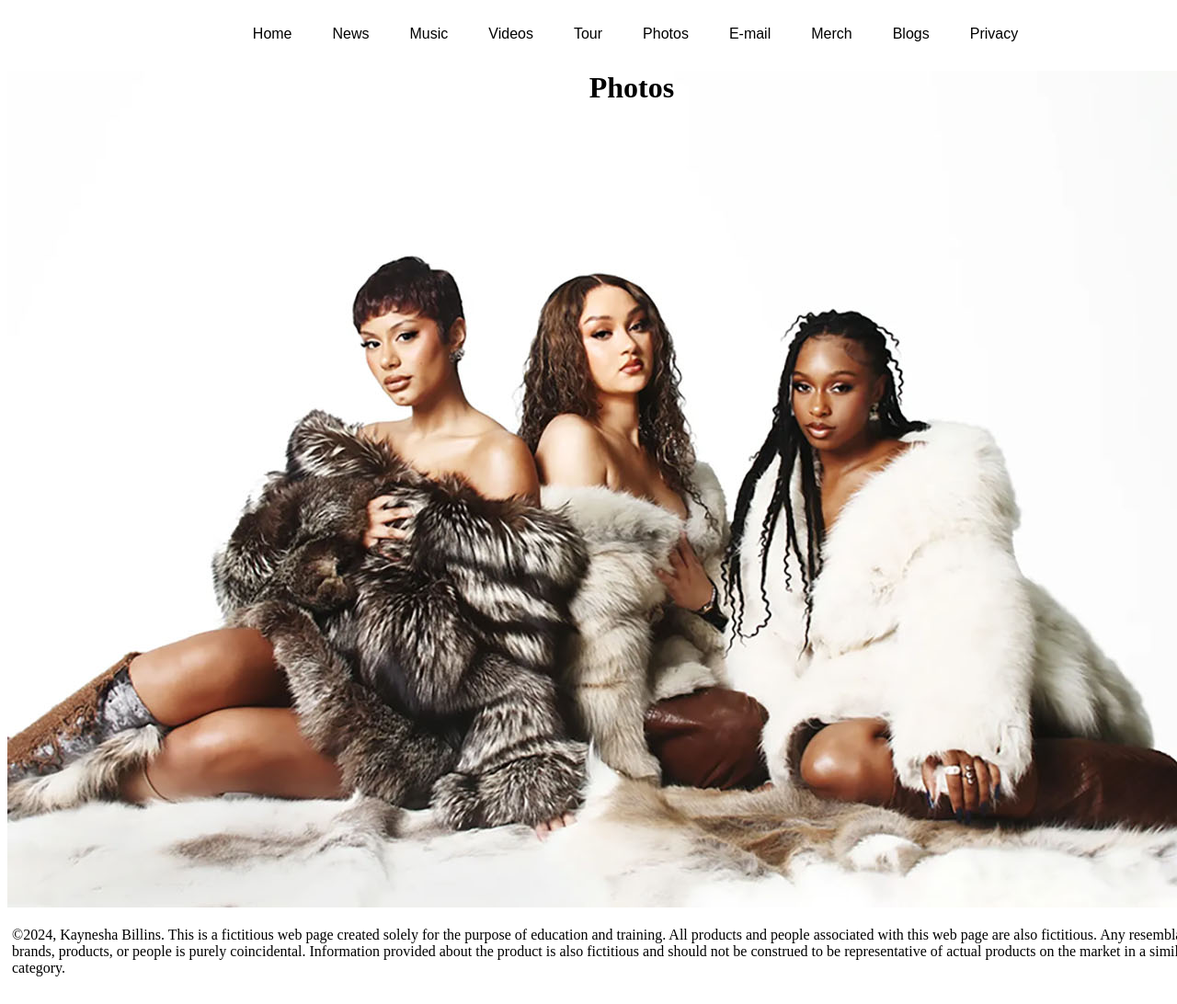
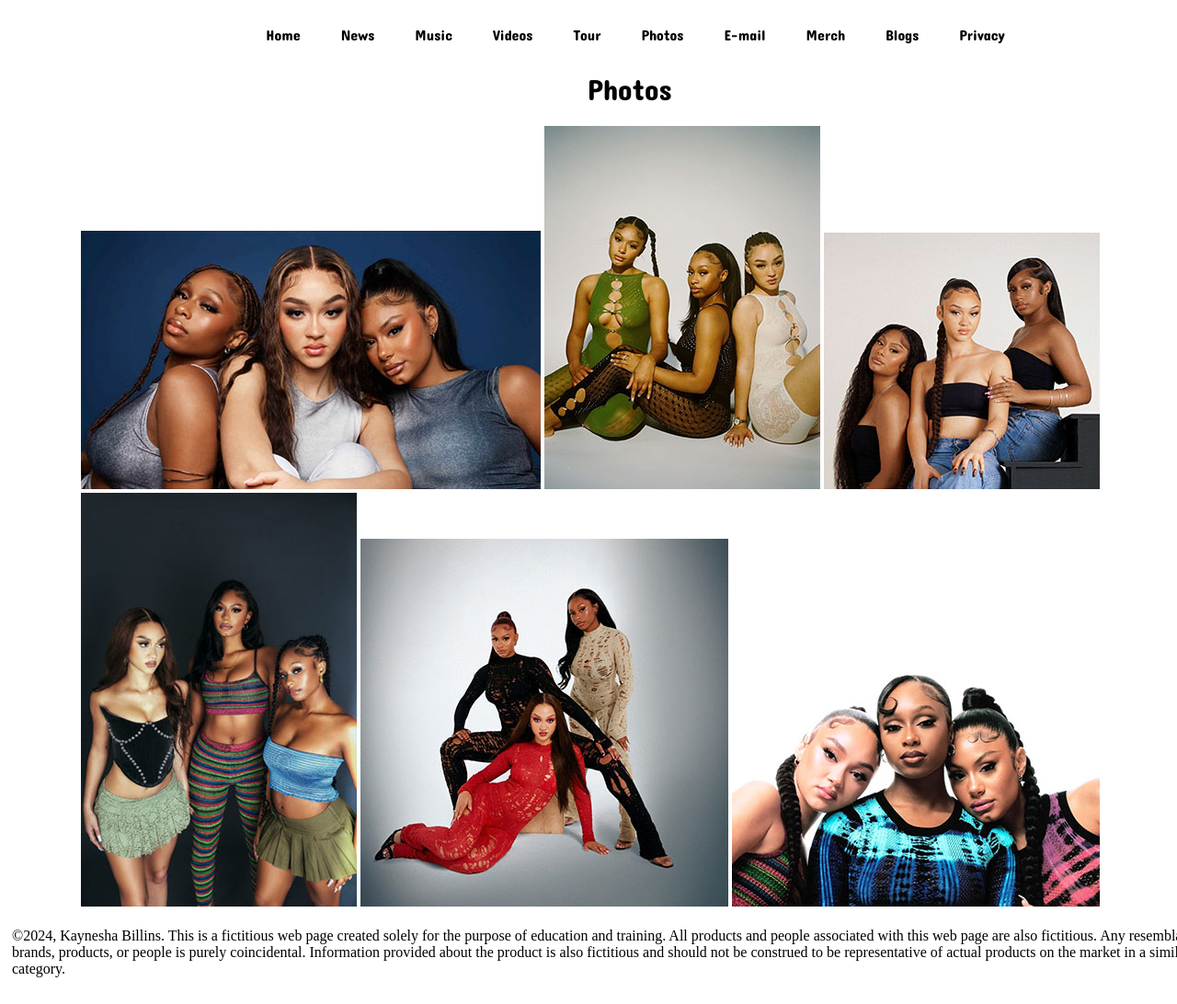
Before and after one commit to kaybillins/projects, a plain HTML site: page gra1144cp5KayneshaBillins2024/photos.html in a window 1280 px wide. Shown: the top 1092 px of the page at 92% size. Drawn offline with Linux system fonts and the light colour scheme.

Commit message:
Add files via upload

```diff
--- a/gra1144cp5KayneshaBillins2024/photos.html
+++ b/gra1144cp5KayneshaBillins2024/photos.html
@@ -4,6 +4,9 @@
 <meta charset="UTF-8">
 <!-- InstanceBeginEditable name="doctitle" -->
 <title>Flo|Photos|Kaynesha Billins, 2024</title>
+<link rel="preconnect" href="https://fonts.googleapis.com">
+<link rel="preconnect" href="https://fonts.gstatic.com" crossorigin>
+<link href="https://fonts.googleapis.com/css2?family=Concert+One&family=Outfit:wght@100..900&family=Roboto:ital,wght@0,100;0,300;0,400;0,500;0,700;0,900;1,100;1,300;1,400;1,500;1,700;1,900&display=swap" rel="stylesheet">
 <!-- InstanceEndEditable -->
 <link href="styles.css" rel="stylesheet" type="text/css">
 <!-- InstanceBeginEditable name="head" -->
@@ -29,8 +32,25 @@
     </ul>
 </nav>
   <!-- InstanceBeginEditable name="EditRegion1" -->
+	<style>
+		img {
+		display: inline-block;
+		}
+		.one{
+			padding-left:80px;
+		}
+		.two{
+			padding-left:80px;
+		}
+		</style>
   <main>
     <h1>Photos&nbsp;</h1>
+	  <img class="one" src="flophoto1.jpg"/>
+	  <img src="flophoto2.jpg"/>
+	  <img src="flophoto3.jpg"/>
+	  <img class="two" src="flophoto4.jpg"/>
+	  <img src="flophoto7.jpg"/>
+	  <img src="flophoto8.jpg"/>
   </main>
   <!-- InstanceEndEditable -->
 <footer>
--- a/gra1144cp5KayneshaBillins2024/styles.css
+++ b/gra1144cp5KayneshaBillins2024/styles.css
@@ -2,6 +2,13 @@
 body {
     box-sizing: 0;
     background-color: #FFFFFF;
+}
+ul a li {
+    display: inline-block;
+    padding: 10px 20px;
+    color: #000000;
+    font-family: "Concert One", sans-serif;
+    font-weight: 400;
 }
 wrapper {
     width: 1366px;
@@ -22,19 +29,21 @@ ul {
     margin: 0;
     color: rgba(0,0,0,1.00);
 }
-ul a li {
-    display: inline-block;
-    padding: 10px 20px;
-    color: #000000;
-    font-family: sans-serif;
-}
 ul a li:hover {
     text-decoration: underline;
 }
 main {
     height: 910px;
-    background-image: url(flo-home.jpg);
+    width: 1366px;
 }
+.top {
+    margin: -135px 0px 0px 0px;
+}
+
+wrapper main iframe {
+    height: 910px;
+}
+
 footer {
     background-color: rgba(255,255,255,0.50);
     padding: 5px;
@@ -46,8 +55,13 @@ header {
 h1 {
     text-align: center;
     height: auto;
-}
+	font-family: "Concert One", sans-serif;
+	font-weight: 400;
+  font-style: normal;
+	}
 wrapper main h1 {
 }
 body wrapper main {
 }
+body wrapper main {
+}
```
Also changed, not shown: gra1144cp5KayneshaBillins2024/index.html (+9 -1 lines), gra1144cp5KayneshaBillins2024/parent.html (+15 -0 lines), gra1144cp5KayneshaBillins2024/videos.html (+4 -1 lines), gra1144cp5KayneshaBillins2024/flophoto1.jpg (added), gra1144cp5KayneshaBillins2024/flophoto2.jpg (added), gra1144cp5KayneshaBillins2024/flophoto3.jpg (added), gra1144cp5KayneshaBillins2024/flophoto4.jpg (added), gra1144cp5KayneshaBillins2024/flophoto5.jpg (added), gra1144cp5KayneshaBillins2024/flophoto6.jpg (added), gra1144cp5KayneshaBillins2024/flophoto7.jpg (added), gra1144cp5KayneshaBillins2024/flophoto8.jpg (added).
